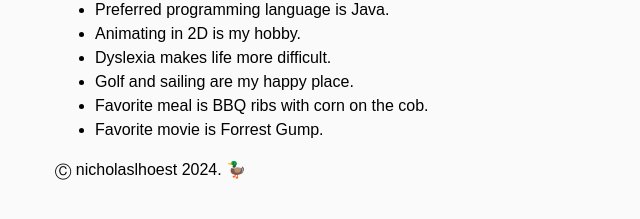
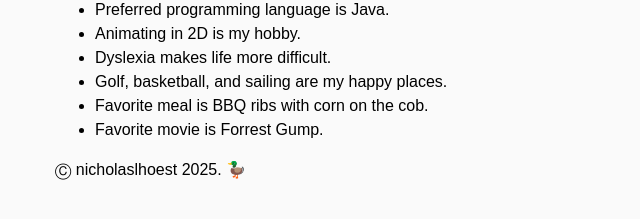
Before and after one commit to nicholaslhoest/gold, an Astro site: page / in a window 1280 px wide. Shown: the part 361-580 px from the top of the page, without its empty margins (318-958 px from the left). Built offline with nearby package versions, Linux system fonts and the light colour scheme; Astro itself is replaced by a stand-in of ours.

Commit message:
ACT-48: (chore) update text

```diff
--- a/src/components/Footer.astro
+++ b/src/components/Footer.astro
@@ -2,5 +2,5 @@
 
 ---
 <footer>
-    <p> Ⓒ nicholaslhoest 2024. 🦆</p>
+    <p> Ⓒ nicholaslhoest 2025. 🦆</p>
 </footer>
--- a/src/pages/index.astro
+++ b/src/pages/index.astro
@@ -27,7 +27,7 @@ import Footer from "../components/Footer.astro";
 	<li> Preferred programming language is Java.</li>
 	<li> Animating in 2D is my hobby.</li>
 	<li> Dyslexia makes life more difficult.</li>
-	<li> Golf and sailing are my happy place.</li>
+	<li> Golf, basketball, and sailing are my happy places.</li>
 	<li> Favorite meal is BBQ ribs with corn on the cob.</li>
 	<li> Favorite movie is Forrest Gump.</li>
 </ul>
```
